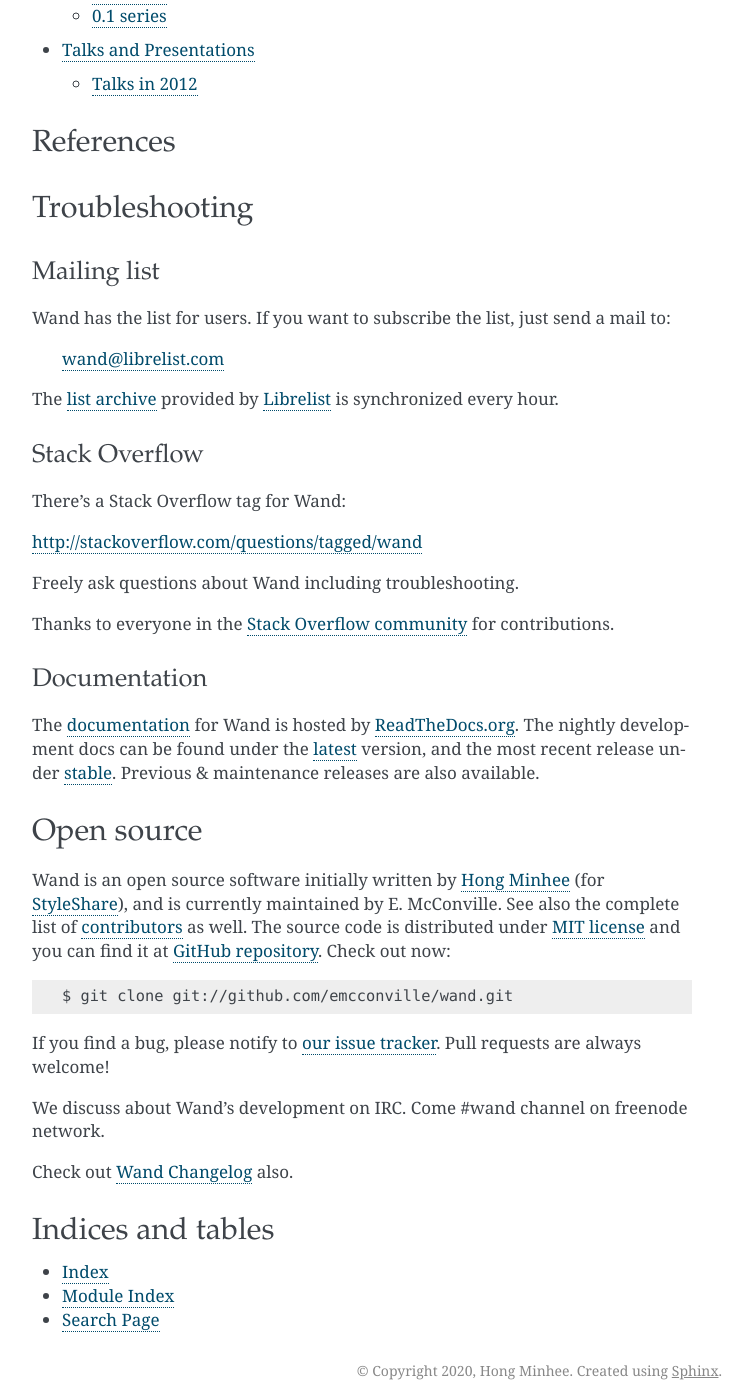
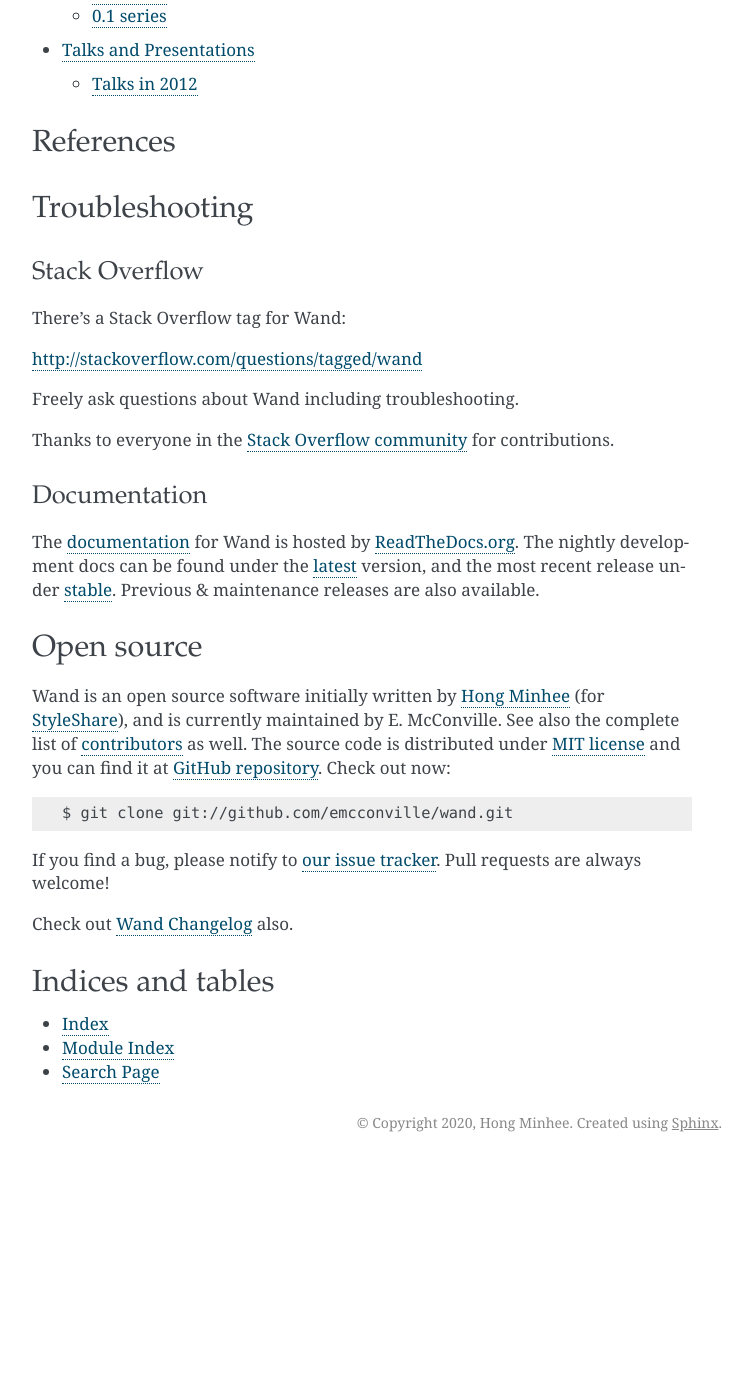
Before and after one commit to emcconville/wand, a Sphinx documentation site: the page built from docs/index.rst, in a window 1280 px wide and 1400 px high, scrolled down 4934 px. Shown: the whole window, without its empty margins (388-1140 px from the left). Built offline with Sphinx 7.4.7, drawn with Linux system fonts in a browser that asks for light colours; some web fonts are replaced; the version number could not be read and is left out; after the commit the page ends 6096 px from its top, so only the background shows below that.

Commit message:
Removed LibreList from docs. #509 [ci skip]

```diff
--- a/docs/index.rst
+++ b/docs/index.rst
@@ -118,20 +118,6 @@
 Troubleshooting
 ---------------
 
-Mailing list
-''''''''''''
-
-Wand has the list for users.  If you want to subscribe the list, just send a
-mail to:
-
-    wand@librelist.com
-
-The `list archive`_ provided by Librelist_ is synchronized every hour.
-
-.. _list archive: http://librelist.com/browser/wand/
-.. _Librelist: http://librelist.com/
-
-
 Stack Overflow
 ''''''''''''''
 
@@ -174,9 +160,6 @@
 If you find a bug, please notify to `our issue tracker`_. Pull requests
 are always welcome!
 
-We discuss about Wand's development on IRC.  Come #wand channel on
-freenode network.
-
 Check out :doc:`changes` also.
 
 .. _Hong Minhee: http://hongminhee.org/
```
Also changed, not shown: README.rst (+0 -7 lines).
